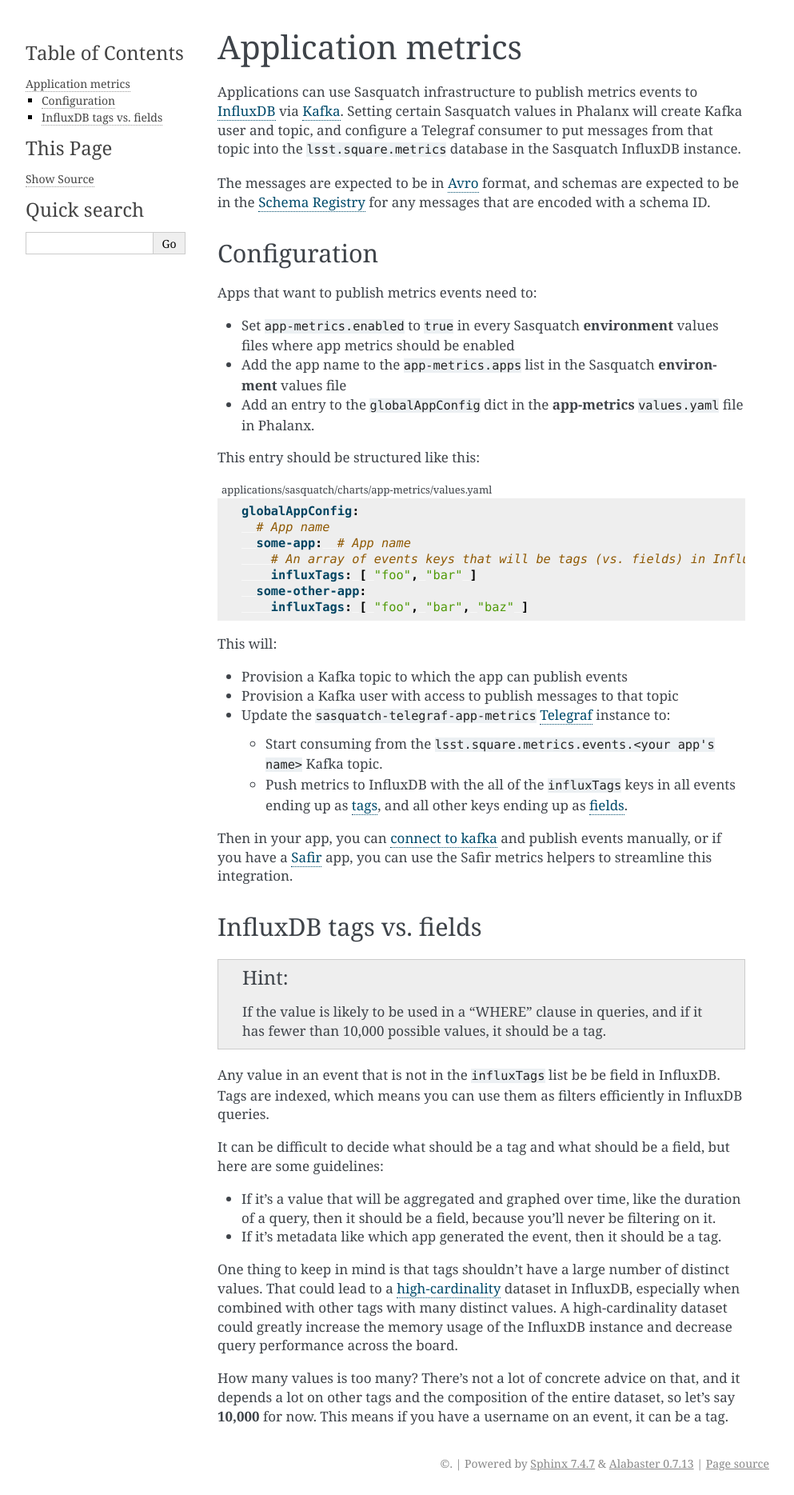
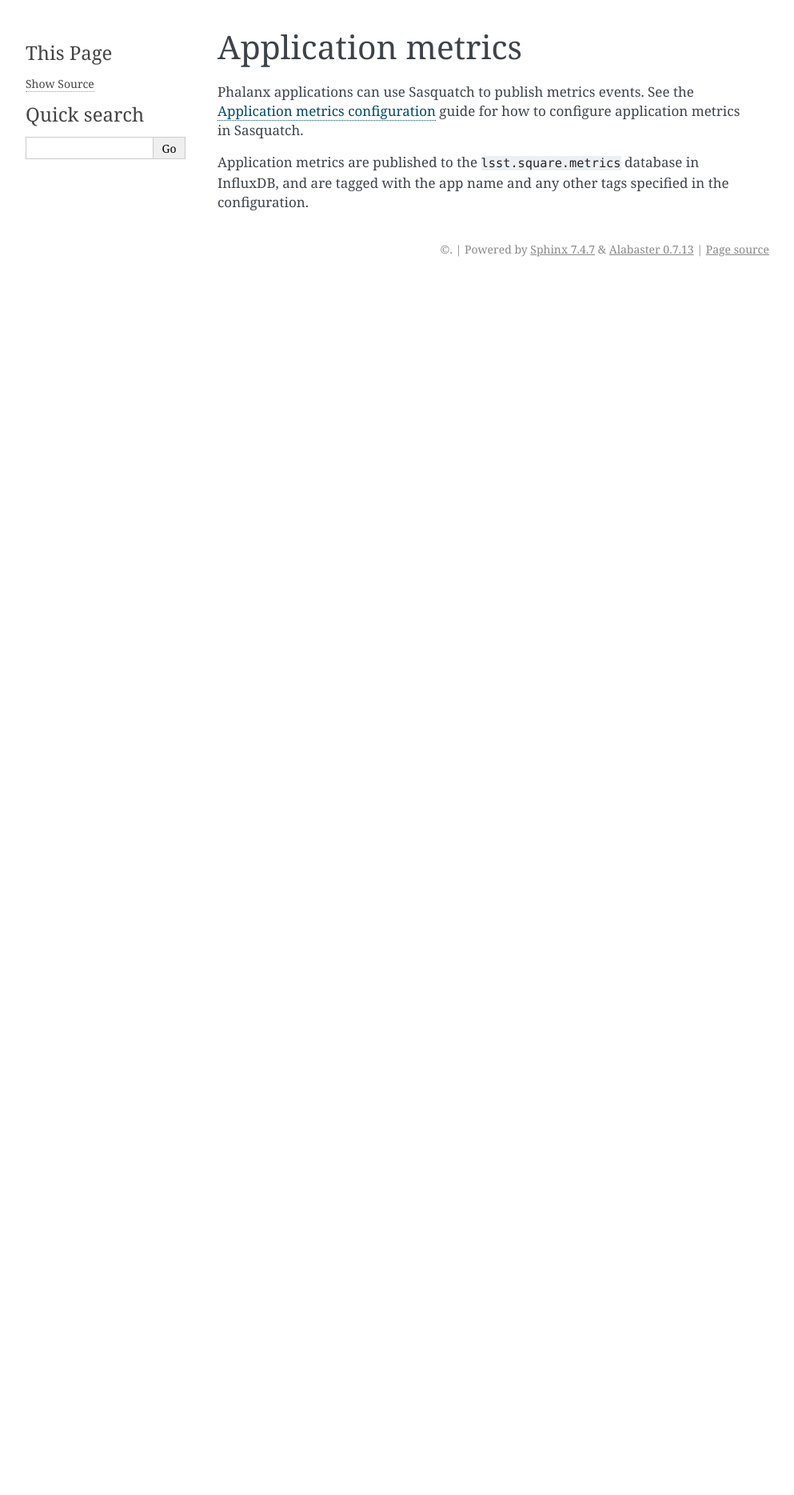
Before and after one commit to lsst-sqre/sasquatch, a Sphinx documentation site: the page built from docs/user-guide/app-metrics.rst, in a window 1280 px wide. Shown: the whole page at 80% size, without its empty margins (148-1141 px from the left). Built offline with Sphinx 7.4.7, drawn with Linux system fonts in a browser that asks for light colours; pages that are not in the unit, such as notebooks, are missing from menus; after the commit the page ends 900 px from its top, so only the background shows below that.

Commit message:
Refactor app-metrics docs

```diff
--- a/docs/user-guide/app-metrics.rst
+++ b/docs/user-guide/app-metrics.rst
@@ -1,77 +1,10 @@
-.. _appmetrics:
+.. _app-metrics:
 
-===================
+###################
 Application metrics
-===================
+###################
 
-Applications can use Sasquatch infrastructure to publish metrics events to `InfluxDB`_ via `Kafka`_.
-Setting certain Sasquatch values in Phalanx will create Kafka user and topic, and configure a Telegraf consumer to put messages from that topic into the ``lsst.square.metrics`` database in the Sasquatch InfluxDB instance.
+Phalanx applications can use Sasquatch to publish metrics events.
+See the :ref:`app-metrics-config` guide for how to configure application metrics in Sasquatch.
 
-The messages are expected to be in :ref:`Avro <avro>` format, and schemas are expected to be in the `Schema Registry`_ for any messages that are encoded with a schema ID.
-
-.. _InfluxDB: https://docs.influxdata.com/enterprise_influxdb/v1/
-.. _Kafka: https://kafka.apache.org
-.. _Schema Registry: https://docs.confluent.io/platform/current/schema-registry/
-.. _Safir: https://safir.lsst.io
-
-
-Configuration
-=============
-
-Apps that want to publish metrics events need to:
-
-* Set ``app-metrics.enabled`` to ``true`` in every Sasquatch **environment** values files where app metrics should be enabled
-* Add the app name to the  ``app-metrics.apps`` list in the Sasquatch **environment** values file
-* Add an entry to the ``globalAppConfig`` dict in the **app-metrics** ``values.yaml`` file in Phalanx.
-
-This entry should be structured like this:
-
-.. code-block:: yaml
-   :caption: applications/sasquatch/charts/app-metrics/values.yaml
-
-   globalAppConfig:
-     # App name
-     some-app:  # App name
-       # An array of events keys that will be tags (vs. fields) in InfluxDB
-       influxTags: [ "foo", "bar" ]
-     some-other-app:
-       influxTags: [ "foo", "bar", "baz" ]
-
-This will:
-
-* Provision a Kafka topic to which the app can publish events
-* Provision a Kafka user with access to publish messages to that topic
-* Update the ``sasquatch-telegraf-app-metrics`` `Telegraf`_ instance to:
-
-  * Start consuming from the ``lsst.square.metrics.events.<your app's name>`` Kafka topic.
-  * Push metrics to InfluxDB with the all of the ``influxTags`` keys in all events ending up as `tags`_, and all other keys ending up as `fields`_.
-
-Then in your app, you can :ref:`connect to kafka<directconnection>` and publish events manually, or if you have a `Safir`_ app, you can use the Safir metrics helpers to streamline this integration.
-
-.. _Telegraf: https://www.influxdata.com/time-series-platform/telegraf/
-.. _tags: https://docs.influxdata.com/influxdb/v1/concepts/glossary/#tag
-.. _fields: https://docs.influxdata.com/influxdb/v1/concepts/glossary/#field
-
-InfluxDB tags vs. fields
-========================
-
-.. hint::
-
-   If the value is likely to be used in a "WHERE" clause in queries, and if it has fewer than 10,000 possible values, it should be a tag.
-
-Any value in an event that is not in the ``influxTags`` list be be field in InfluxDB.
-Tags are indexed, which means you can use them as filters efficiently in InfluxDB queries.
-
-It can be difficult to decide what should be a tag and what should be a field, but here are some guidelines:
-
-* If it's a value that will be aggregated and graphed over time, like the duration of a query, then it should be a field, because you'll never be filtering on it.
-* If it's metadata like which app generated the event, then it should be a tag.
-
-One thing to keep in mind is that tags shouldn't have a large number of distinct values.
-That could lead to a `high-cardinality`_ dataset in InfluxDB, especially when combined with other tags with many distinct values.
-A high-cardinality dataset could greatly increase the memory usage of the InfluxDB instance and decrease query performance across the board.
-
-How many values is too many?
-There's not a lot of concrete advice on that, and it depends a lot on other tags and the composition of the entire dataset, so let's say **10,000** for now. This means if you have a username on an event, it can be a tag.
-
-.. _high-cardinality: https://www.influxdata.com/blog/red-flags-of-high-cardinality-in-databases/
+Application metrics are published to the ``lsst.square.metrics`` database in InfluxDB, and are tagged with the app name and any other tags specified in the configuration.
```
Also changed, not shown: docs/user-guide/app-metrics-config.rst (added, +42 -0 lines).
